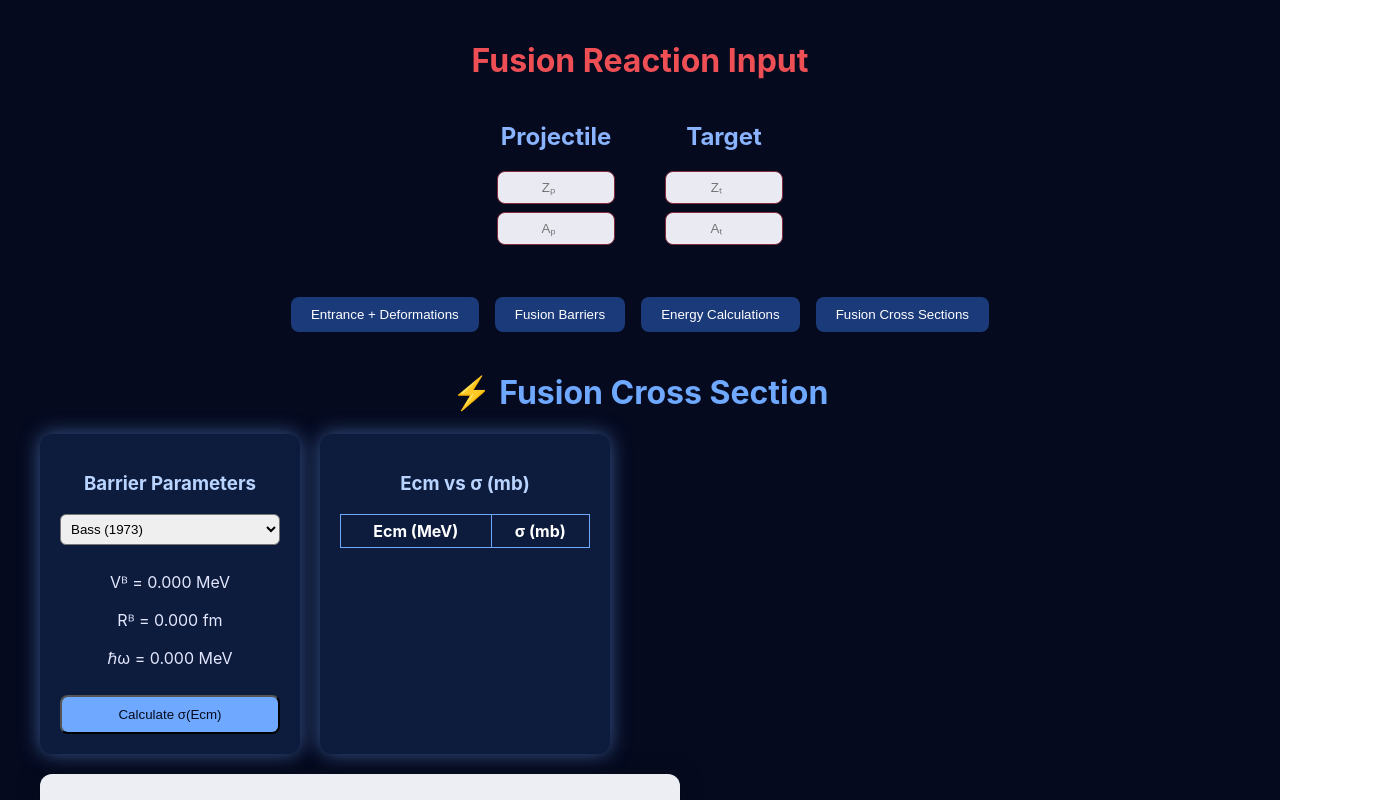
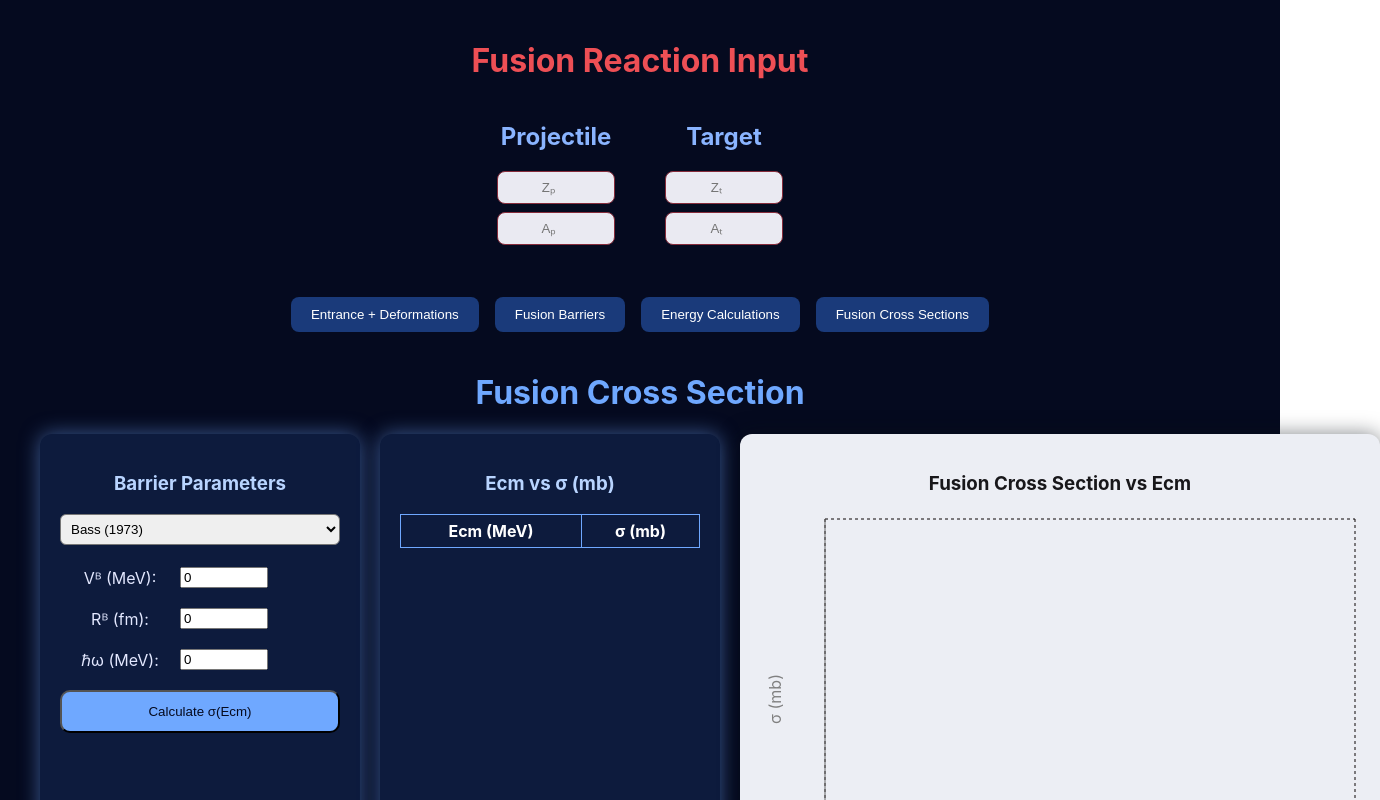
Before and after one commit to chinni6991-creator/Fusion, a React (Create React App) app: page / in a window 1280 px wide. Both pictures are taken after a click on the button "Fusion Cross Sections". Shown: the top 800 px of the page, 1380 px wide, since content can reach past the window. Built offline with nearby package versions, Linux system fonts and the light colour scheme.

Commit message:
Initial commit - hello fusion app

```diff
--- a/src/FusionCrossSectionPage.js
+++ b/src/FusionCrossSectionPage.js
@@ -7,6 +7,10 @@ export default function FusionCrossSectionPage({ Zp, Ap, Zt, At }) {
 
   const [model, setModel] = useState("bass");
   const [data, setData] = useState([]);
+  const [VB, setVB] = useState(0);
+  const [RB, setRB] = useState(0);
+  const [hw, setHw] = useState(0);
+  const [manual, setManual] = useState(false); // flag for manual override
 
   const zp = Number(Zp);
   const ap = Number(Ap);
@@ -133,38 +137,32 @@ const Ct = R0t * (1 - (b*b) / (R0t*R0t));
 
   // --- Recalculate barriers whenever inputs or model change ---
 
-const [VB, setVB] = useState(0);
-const [RB, setRB] = useState(0);
-const [hw, setHw] = useState(0);
-
 useEffect(() => {
-  if (!Zp || !Ap || !Zt || !At) return;
-
-  const zp = Number(Zp);
-  const ap = Number(Ap);
-  const zt = Number(Zt);
-  const at = Number(At);
-
+    if (!manual && Zp && Ap && Zt && At) {
       const result = models[model].func(zp, ap, zt, at);
       setVB(result.VB);
       setRB(result.RB);
       setHw(result.hw);
+    }
+  }, [model, Zp, Ap, Zt, At, manual]);
 
-}, [Zp, Ap, Zt, At, model]);
+  // --- Manual input handlers ---
+  const handleVBChange = (e) => { setVB(Number(e.target.value)); setManual(true); };
+  const handleRBChange = (e) => { setRB(Number(e.target.value)); setManual(true); };
+  const handleHwChange = (e) => { setHw(Number(e.target.value)); setManual(true); };
 
 
   // Calculate σ for a range of Ecm
   // Calculate σ(E) using FULL Wong formula (1973)
 const calculateSigmaRange = () => {
   if (VB <= 0 || RB <= 0 || hw <= 0) return;
-
   const dataArray = [];
   const step = 0.5;
-const Estart = Vb - 2 * hbarw; // effective fusion onset
-  for (let Ec = Estart; Ec <= Vb + 100; Ec += step) {
+const Estart = VB - 2 * hw; // effective fusion onset
+  for (let Ec = Estart; Ec <= VB + 100; Ec += step) {
     if (Ec <= 0) continue;
 
-    const x = (2 * Math.PI * (Ec - Vb)) / hbarw;
+    const x = (2 * Math.PI * (Ec - VB)) / hw;
 
 
 let sigmaVal;
@@ -172,7 +170,7 @@ let sigmaVal;
       sigmaVal = 0; // numerically ~0 (deep sub-barrier)
     } else {
       sigmaVal =
-  (hbarw * Rb * Rb) / (2 * Ec) *
+  (hw * RB * RB) / (2 * Ec) *
   Math.log(1 + Math.exp(x));
 
       }
@@ -188,34 +186,49 @@ let sigmaVal;
 
   setData(dataArray);
 };
-
+useEffect(() => {
+  if (VB > 0 && RB > 0 && hw > 0) {
+    calculateSigmaRange();
+  }
+}, [VB, RB, hw]);
 
   return (
     <div style={{ padding: 20, minHeight: "100vh", background: "#050a1f", color: "#e3e8ff" }}>
-      <h1 style={{ textAlign: "center", color: "#6fa8ff" }}>⚡ Fusion Cross Section</h1>
+      <h1 style={{ textAlign: "center", color: "#6fa8ff" }}> Fusion Cross Section</h1>
 
-      <div style={{ display: "flex", gap: 20, flexWrap: "wrap" }}>
+      <div style={{ display: "flex", gap: 20, flexwrap: "wrap" }}>
         {/* Inputs */}
-        <div style={{ backgroundColor: "#0d1b3d", padding: 20, borderRadius: 12, minWidth: 220, boxShadow: "0 0 20px rgba(111,168,255,0.5)" }}>
-          <h3 style={{ color: "#b8d4ff" }}>Barrier Parameters</h3>
+        <div style={{ backgroundColor: "#0d1b3d", padding: 20, borderRadius: 12, minWidth: 280, boxShadow: "0 0 20px rgba(111,168,255,0.5)" }}>
+          <h3 style={{ color: "#b8d4ff", textAlign: "center" }}>Barrier Parameters</h3>
           <select value={model} onChange={(e) => setModel(e.target.value)} style={{ width: "100%", padding: 6, borderRadius: 6, marginBottom: 10 }}>
             {Object.keys(models).map((key) => (
               <option key={key} value={key}>{models[key].name}</option>
             ))}
           </select>
-
-       <p>Vᴮ = {VB.toFixed(3)} MeV</p>
-          <p>Rᴮ = {RB.toFixed(3)} fm</p>
-          <p>ℏω = {hw.toFixed(3)} MeV</p>
-
-
-          <button onClick={calculateSigmaRange} style={{ marginTop: 10, padding: 10, borderRadius: 8, background: "#6fa8ff", color: "#050a1f", width: "100%" }}>
+<div
+  style={{
+    display: "grid",
+    gridTemplateColumns: "120px 1fr",
+    rowGap: 10,
+    marginTop: 12,
+  }}
+>
+        <label>Vᴮ (MeV):</label>
+          <input type="number" value={VB} onChange={handleVBChange} style={{ width: "80px", marginBottom: 10 }} />
+          <label>Rᴮ (fm):</label>
+          <input type="number" value={RB} onChange={handleRBChange} style={{ width: "80px", marginBottom: 10 }} />
+          <label>ℏω (MeV):</label>
+          <input type="number" value={hw} onChange={handleHwChange} style={{ width: "80px", marginBottom: 10 }} />
+</div>
+{/* Button (span both columns) */}
+  <div style={{ gridColumn: "1 / -1" }}>
+          <button onClick={calculateSigmaRange} style={{ marginTop: 10, padding: 12, borderRadius: 10, background: "#6fa8ff", color: "#050a1f", width: "100%" }}>
             Calculate σ(Ecm)
           </button>
         </div>
-
+</div>
         {/* Table */}
-        <div style={{ backgroundColor: "#0d1b3d", padding: 20, borderRadius: 12, minWidth: 250, maxHeight: "80vh", overflowY: "auto", boxShadow: "0 0 20px rgba(111,168,255,0.5)" }}>
+        <div style={{ backgroundColor: "#0d1b3d", padding: 20, borderRadius: 12, minWidth: 300, maxHeight: "80vh", overflowY: "auto", boxShadow: "0 0 20px rgba(111,168,255,0.5)" }}>
           <h3 style={{ color: "#b8d4ff", textAlign: "center" }}>Ecm vs σ (mb)</h3>
           <table style={{ borderCollapse: "collapse", width: "100%", color: "#fff" }}>
             <thead>
```
Lines whose indentation alone changed are shown as unchanged.
